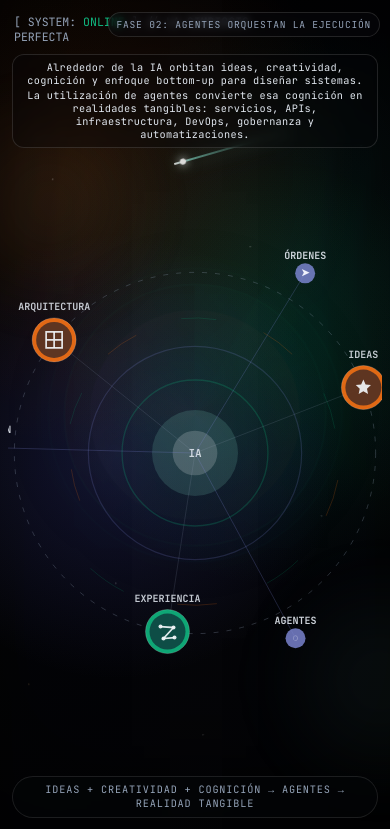
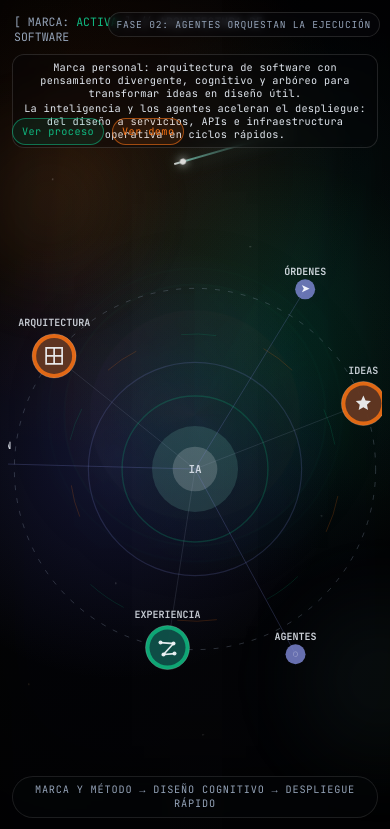
Before and after one commit to rcm-on/rcm-on.lab, a plain HTML site: page index.html in a window 390 px wide. Shown: the top 829 px of the page. Drawn offline with Linux system fonts and the light colour scheme.

Commit message:
other versión

```diff
--- a/css/kinetic-engine.css
+++ b/css/kinetic-engine.css
@@ -241,6 +241,48 @@
     border-radius: 12px;
     background: rgba(6, 7, 10, 0.34);
     backdrop-filter: blur(3px);
+}
+
+.hero-cta {
+    position: absolute;
+    top: 126px;
+    left: 50%;
+    transform: translateX(-50%);
+    display: flex;
+    gap: 10px;
+    z-index: 10;
+}
+
+.hero-cta-link {
+    font-family: 'JetBrains Mono', monospace;
+    font-size: 0.72rem;
+    letter-spacing: 0.04em;
+    color: var(--emerald-base);
+    text-decoration: none;
+    padding: 8px 12px;
+    border-radius: 999px;
+    border: 1px solid rgba(16, 185, 129, 0.55);
+    background: rgba(16, 185, 129, 0.1);
+    transition: all 0.25s ease;
+}
+
+.hero-cta-link:hover {
+    color: #eafff7;
+    border-color: rgba(16, 185, 129, 0.85);
+    background: rgba(16, 185, 129, 0.2);
+    transform: translateY(-1px);
+}
+
+.hero-cta-link.secondary {
+    color: var(--orange-base);
+    border-color: rgba(249, 115, 22, 0.58);
+    background: rgba(249, 115, 22, 0.1);
+}
+
+.hero-cta-link.secondary:hover {
+    color: #fff3e8;
+    border-color: rgba(249, 115, 22, 0.85);
+    background: rgba(249, 115, 22, 0.22);
 }
 
 .hero-phase {
@@ -690,6 +732,10 @@
         font-size: 0.68rem;
     }
 
+    .hero-cta {
+        top: 156px;
+    }
+
     .hero-process-caption {
         font-size: 0.64rem;
         bottom: 12px;
@@ -705,9 +751,9 @@
     }
 
     .process-canvas {
-        inset: 166px 12px 64px;
+        inset: 198px 12px 64px;
         width: calc(100% - 24px);
-        height: calc(100% - 230px);
+        height: calc(100% - 262px);
     }
 
     .graph-layer.phase-approach .human-cluster,
@@ -768,6 +814,20 @@
         padding: 6px 8px;
     }
 
+    .hero-cta {
+        top: 118px;
+        left: 12px;
+        right: 12px;
+        transform: none;
+        justify-content: flex-start;
+        gap: 8px;
+    }
+
+    .hero-cta-link {
+        font-size: 0.64rem;
+        padding: 6px 9px;
+    }
+
     .hero-process-caption {
         left: 12px;
         right: 12px;
@@ -777,9 +837,9 @@
     }
 
     .process-canvas {
-        inset: 150px 8px 74px;
+        inset: 182px 8px 74px;
         width: calc(100% - 16px);
-        height: calc(100% - 224px);
+        height: calc(100% - 256px);
     }
 
     .processes-section::before {
--- a/index.html
+++ b/index.html
@@ -3,7 +3,7 @@
 <head>
     <meta charset="UTF-8">
     <meta name="viewport" content="width=device-width, initial-scale=1.0">
-    <title>RCM-ON | Arquitectura de Sistemas y Simbiosis</title>
+    <title>RCM-ON | Marca Personal de Arquitectura de Software</title>
     <!-- RUTA CORREGIDA PARA GITHUB PAGES -->
     <link rel="stylesheet" href="./css/rcm-theme.css">
     <link rel="stylesheet" href="./css/kinetic-engine.css">
@@ -19,14 +19,18 @@
         <div class="hero-symbiosis-core" aria-hidden="true"></div>
         <div class="hero-noise" aria-hidden="true"></div>
         <div class="hero-status">
-            [ SYSTEM: <span style="color:var(--emerald-base)">ONLINE</span> ] // LA SIMBIOSIS PERFECTA
+            [ MARCA: <span style="color:var(--emerald-base)">ACTIVA</span> ] // ARQUITECTURA DE SOFTWARE
         </div>
         <div class="hero-manifesto">
-            <span>Alrededor de la IA orbitan ideas, creatividad, cognición y enfoque bottom-up para diseñar sistemas.</span>
-            <span>La utilización de agentes convierte esa cognición en realidades tangibles: servicios, APIs, infraestructura, DevOps, gobernanza y automatizaciones.</span>
+            <span>Marca personal: arquitectura de software con pensamiento divergente, cognitivo y arbóreo para transformar ideas en diseño útil.</span>
+            <span>La inteligencia y los agentes aceleran el despliegue: del diseño a servicios, APIs e infraestructura operativa en ciclos rápidos.</span>
+        </div>
+        <div class="hero-cta" aria-label="Acciones principales">
+            <a href="#menu-procesos" class="hero-cta-link">Ver proceso</a>
+            <a href="01-hybrid-mind/piano_pro_studio.html" class="hero-cta-link secondary">Ver demo</a>
         </div>
         <div class="hero-phase" id="heroPhase">FASE: INICIALIZANDO COSMOS</div>
-        <div class="hero-process-caption">IDEAS + CREATIVIDAD + COGNICIÓN → AGENTES → REALIDAD TANGIBLE</div>
+        <div class="hero-process-caption">MARCA Y MÉTODO → DISEÑO COGNITIVO → DESPLIEGUE RÁPIDO</div>
 
         <canvas id="processCanvas" class="process-canvas" aria-label="Proceso cognitivo en forma de flor"></canvas>
 
@@ -45,7 +49,7 @@
                     [1] ABSTRACCIÓN<br><span style="font-size: 0.7rem; color:var(--text-muted)">Pensamiento Arborescente</span>
                 </div>
                 <div class="sys-node human-node" onmouseover="activateLine('line2', 'orange')" onmouseout="deactivateLine('line2')">
-                    [2] EXPERIENCIA<br><span style="font-size: 0.7rem; color:var(--text-muted)">Diseño Bottom-Up</span>
+                    [2] EXPERIENCIA<br><span style="font-size: 0.7rem; color:var(--text-muted)">Diseño Híbrido (Bottom-Up + Estructurado)</span>
                 </div>
             </div>
 
@@ -77,7 +81,7 @@
         <a href="01-hybrid-mind/atlas_cognitivo.html" class="card-base card-hover-emerald process-card" style="border-top: 3px solid var(--emerald-base);">
             <span class="tag tag-online">PROCESO 02</span>
             <h2 class="process-title">Cognición</h2>
-            <p class="process-description">Base cognitiva Bottom-Up: experiencia, observación y criterio para construir decisiones consistentes.</p>
+            <p class="process-description">Base cognitiva híbrida: combinación de observación bottom-up y estructura top-down para decisiones consistentes.</p>
             <span class="process-arrow" aria-hidden="true">→</span>
         </a>
 
@@ -98,12 +102,12 @@
 
     <div class="container log-section">
         <div class="system-log">
-            <div style="color: var(--text-muted);">> [ SYSTEM LOG_ ] // PRUEBA EMPÍRICA DE SIMBIOSIS</div>
-            <div style="color: var(--text-main); margin-top: 10px;">> Propósito general: convertir conocimiento e imaginación en capacidades reales de producto.</div>
-            <div style="color: var(--emerald-base); margin-top: 5px;">> Ejemplo Fase 1: una idea nace y se abstrae en arquitectura cognitiva.</div>
-            <div style="color: var(--emerald-base); margin-top: 5px;">> Ejemplo Fase 2: IA + automatización integran disciplinas para construir servicios.</div>
-            <div style="color: var(--orange-base); margin-top: 10px; font-weight: bold;">> Ejemplo Resultado: idea transformada en realidad tangible, desplegable y escalable.</div>
-            <div style="color: var(--text-dimmed); margin-top: 5px;">> (Marco general de marca + demostración práctica de ejecución).</div>
+            <div style="color: var(--text-muted);">> [ BRAND LOG_ ] // PROPUESTA DE VALOR</div>
+            <div style="color: var(--text-main); margin-top: 10px;">> Prioridad 01: arquitectura de software como marca personal con criterio técnico y visión de sistema.</div>
+            <div style="color: var(--emerald-base); margin-top: 5px;">> Método 02: pensamiento divergente, cognitivo y arbóreo para abrir opciones y convertirlas en diseño consistente.</div>
+            <div style="color: var(--emerald-base); margin-top: 5px;">> Ejecución 03: inteligencia + agentes para desplegar servicios, APIs e infraestructura de forma rápida.</div>
+            <div style="color: var(--orange-base); margin-top: 10px; font-weight: bold;">> Resultado 04: ideas convertidas en realidades operativas, mantenibles y escalables.</div>
+            <div style="color: var(--text-dimmed); margin-top: 5px;">> (Marca primero, método cognitivo segundo, despliegue tangible como cierre).</div>
         </div>
     </div>
 
@@ -122,9 +126,9 @@
             if (!ctx) return;
 
             const phases = [
-                { label: 'FASE 01: IDEAS + CREATIVIDAD + COGNICIÓN' },
+                { label: 'FASE 01: IDEAS + EXPERIENCIA + ARQUITECTURA' },
                 { label: 'FASE 02: AGENTES ORQUESTAN LA EJECUCIÓN' },
-                { label: 'FASE 03: EXPLOSIÓN DE SERVICIOS' }
+                { label: 'FASE 03: RESULTADOS TANGIBLES' }
             ];
 
             let phaseIndex = 0;
```
